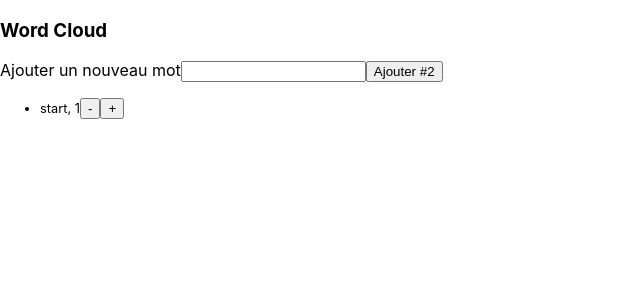
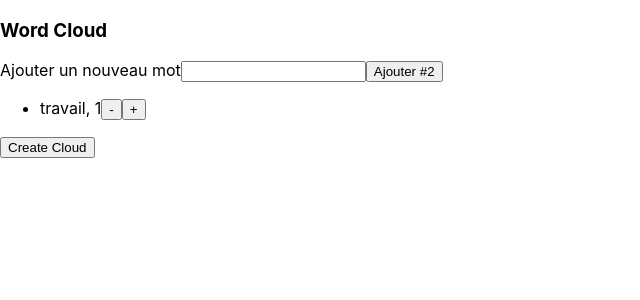
Before and after one commit to alexcetto/word-cloud, a React (Create React App) app: page / in a window 1280 px wide. Shown: the top 300 px of the page, without its empty margins (0-640 px from the left). Built offline with nearby package versions, Linux system fonts and the light colour scheme.

Commit message:
add cloud, add support for multiple words

```diff
--- a/package.json
+++ b/package.json
@@ -4,6 +4,7 @@
   "private": true,
   "dependencies": {
     "react": "^16.5.2",
+    "react-d3-cloud": "^0.6.0",
     "react-dom": "^16.5.2",
     "react-scripts": "2.0.4"
   },
--- a/src/App.js
+++ b/src/App.js
@@ -1,37 +1,18 @@
 import React, { Component } from 'react';
 import './App.css';
 import WordList from "./WordList";
+import WordCloud from 'react-d3-cloud';
+import * as utils from './utils';
 
 class App extends Component {
   constructor(props) {
     super(props);
     const m = new Map();
-    m.set("start", 1)
-    this.state = { items: m, text: '' };
+    m.set("travail", 1)
+    this.state = { items: m, text: '', tagsDisplayed: [], cloud: null };
     this.handleChange = this.handleChange.bind(this);
     this.handleSubmit = this.handleSubmit.bind(this);
-  }
-
-  render() {
-    return (
-      <div>
-        <h3>Word Cloud</h3>
-        <form onSubmit={this.handleSubmit}>
-          <label htmlFor="new-todo">
-            Ajouter un nouveau mot
-          </label>
-          <input
-            id="new-todo"
-            onChange={this.handleChange}
-            value={this.state.text}
-          />
-          <button>
-            Ajouter #{this.state.items.size + 1}
-          </button>
-        </form>
-        <WordList items={this.state.items} />
-      </div>
-    );
+    this.createCloud = this.createCloud.bind(this);
   }
 
   handleChange(e) {
@@ -43,15 +24,54 @@ class App extends Component {
     if (!this.state.text.length) {
       return;
     }
-    let previousValue = this.state.items.get(this.state.text);
-    if (previousValue === undefined) {
-      previousValue = 0;
+    const arr = this.state.text.split(" ");
+    this.setState({
+      items: utils.addToMap(this.state.items, arr),
+      text: ''
+    });
+  }
+
+  addTags() {
+    const listOfThings = [];
+    for (var [key, value] of this.state.items) {
+      const obj = {text:key, value:value};
+      listOfThings.push(obj);
     }
-    this.setState(state => ({
-      items: state.items.set(state.text, previousValue+1),
-      text: ''
-    }));
+    this.setState({
+      tagsDisplayed: listOfThings
+    });
   }
-}
 
-export default App;
+  createCloud(event) {
+    const fontSizeMapper = word => word.value * 15;
+    this.addTags()
+    this.setState({cloud: <WordCloud
+      data={this.state.tagsDisplayed}
+      fontSizeMapper={fontSizeMapper}
+      font={"sans-serif"}
+    />})
+  }
+
+  render() {
+    return (
+      <div>
+        <h3>Word Cloud</h3>
+        <form onSubmit={this.handleSubmit}>
+          <label htmlFor="new-todo">
+          Ajouter un nouveau mot
+          </label>
+          <input id="new-todo" onChange={this.handleChange} value={this.state.text}
+          />
+          <button>
+          Ajouter #{this.state.items.size + 1}
+          </button>
+        </form>
+        <WordList items={this.state.items} />
+        <button onClick={this.createCloud} value="Create cloud">Create Cloud</button>
+        {this.state.cloud? this.state.cloud: <div></div>}
+      </div>
+      );
+    }
+  }
+
+  export default App;
--- a/src/WordList.js
+++ b/src/WordList.js
@@ -11,7 +11,6 @@ class WordList extends Component {
   displayWords(item, number) {
     return <li
     key={item}
-    className={"weight"+number}
     id={item}>
     {item}, {number}
     <input className={item} type="button" onClick={this.decrease} value="-"></input>
--- /dev/null
+++ b/src/utils.js
@@ -0,0 +1,18 @@
+
+
+export function addToMap(myMap, myArray) {
+    for (let i=0; i < myArray.length; i++) {
+        const key = trimWords(myArray[i])
+        let previousValue = myMap.get(key);
+        if (previousValue === undefined) {
+            previousValue = 0;
+        }
+        myMap.set(key, previousValue+1);
+    }
+    return myMap;
+}
+
+
+export const trimWords = (word) => {
+    return String(word).replace(/^\s+|\s+$/g, '');
+};
```
Also changed, not shown: 2 other files (tests, documents, lock files or other folders).
